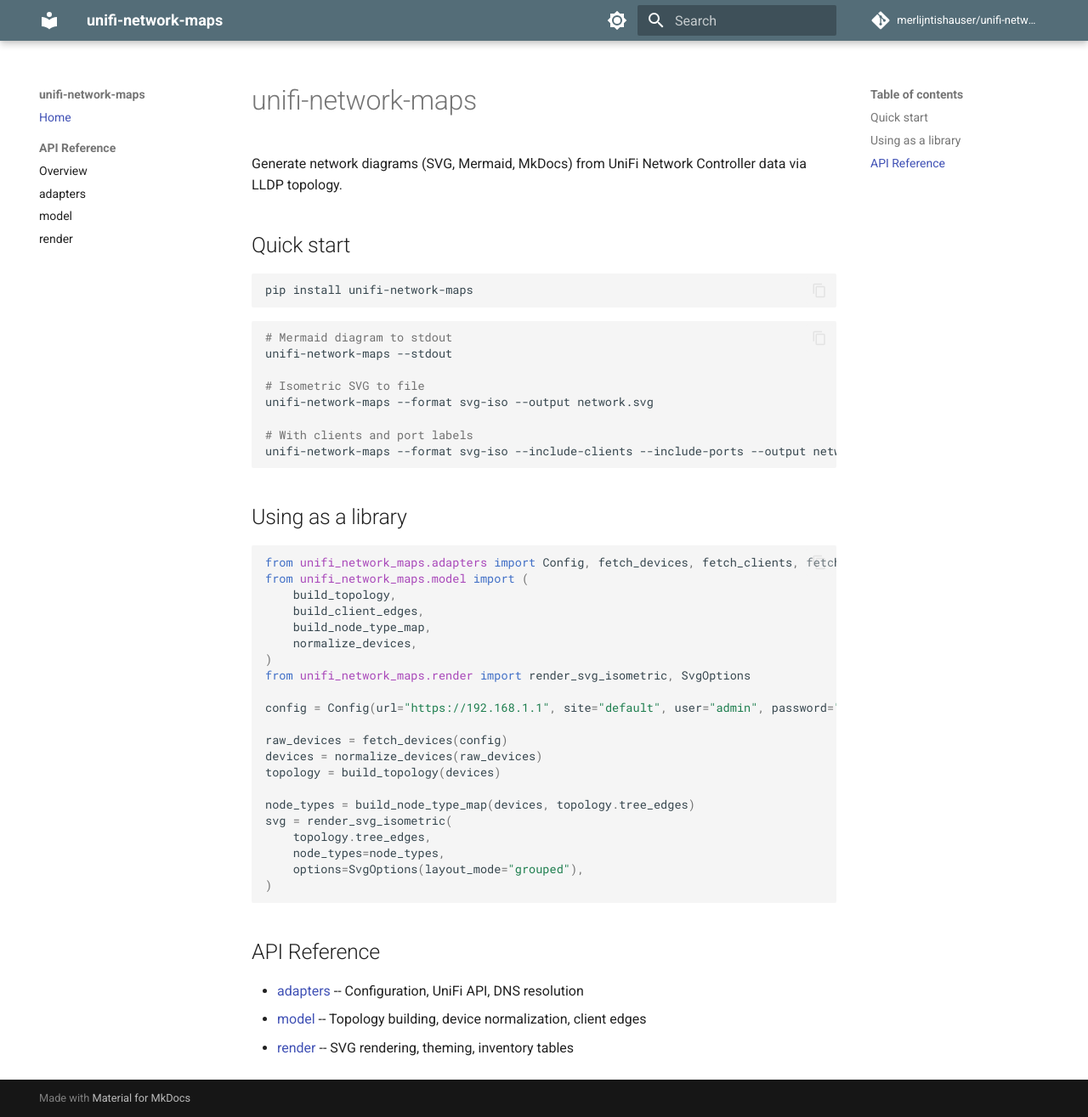
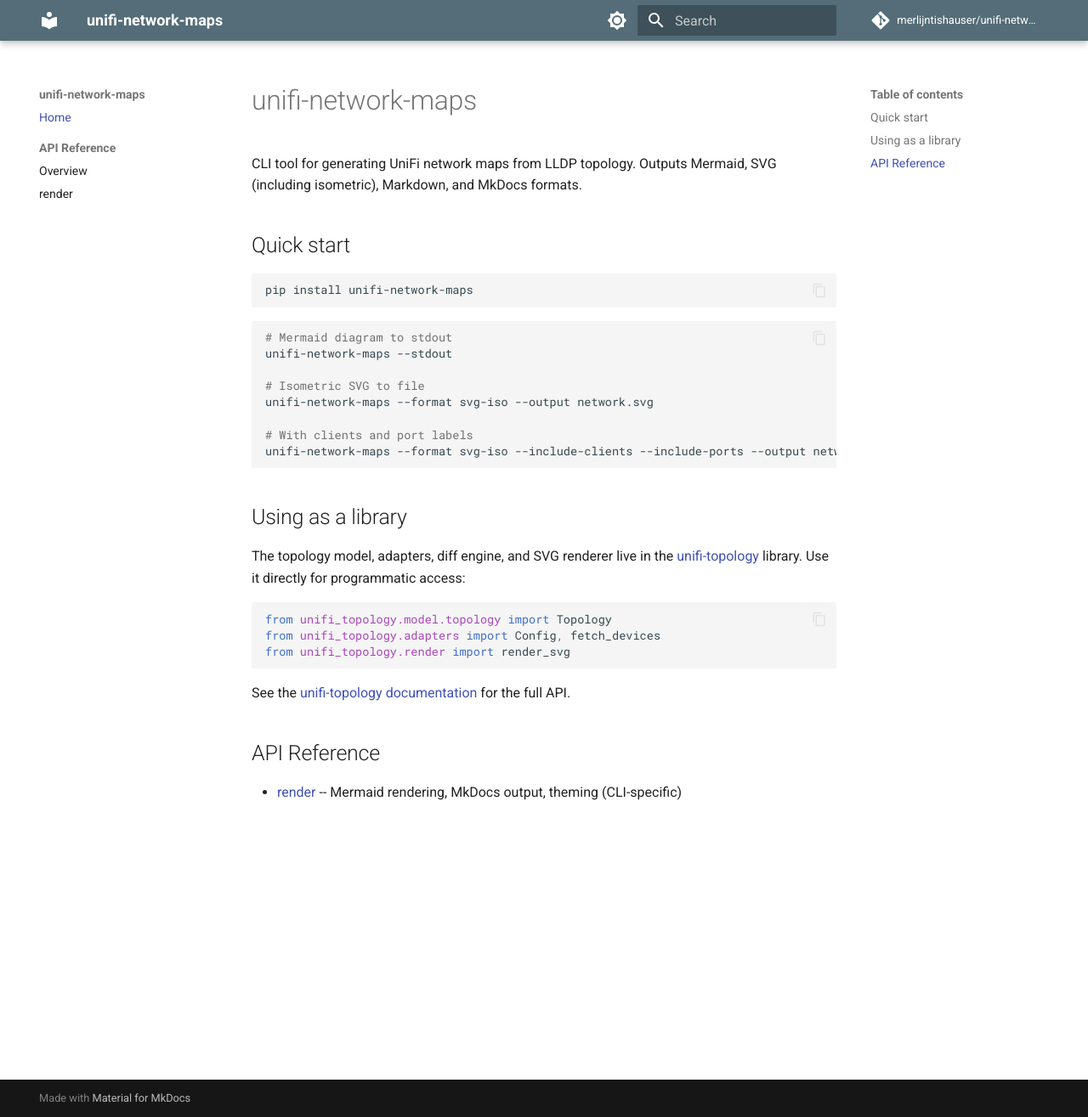
Before and after one commit to merlijntishauser/unifi-network-maps, an MkDocs documentation site: the page built from docs/index.md, in a window 1280 px wide and 1315 px high. Shown: the whole window at 85% size. Built offline with MkDocs 1.6.1 and Material for MkDocs 9.7.7, drawn with Linux system fonts in a browser that asks for light colours; comment, search, counter and statistics services are not loaded.

Commit message:
Clean up stale references from library extraction
- Sync VERSION and __init__.py to 2.0.0
- Replace stale unifi-controller-api and python-dotenv deps with
  unifi-topology in requirements.txt and constraints.txt
- Rewrite docs to point at unifi-topology for model/adapters/SVG;
  remove docs/api/adapters.md and docs/api/model.md
- Remove contract test plumbing from pyproject.toml, Makefile,
  scripts/ci.sh, and CI workflow
- Remove stale asset includes from MANIFEST.in
- Update LICENSES.md to reference unifi-topology bundled assets
- Remove library-concern items from TODO.md

````diff
--- a/constraints.txt
+++ b/constraints.txt
@@ -1,5 +1,4 @@
-unifi-controller-api==0.3.2
-python-dotenv==1.2.1
+unifi-topology>=1.0.1
 PyYAML==6.0.3
 Jinja2==3.1.6
 Faker==40.5.1
--- a/docs/index.md
+++ b/docs/index.md
@@ -1,6 +1,6 @@
 # unifi-network-maps
 
-Generate network diagrams (SVG, Mermaid, MkDocs) from UniFi Network Controller data via LLDP topology.
+CLI tool for generating UniFi network maps from LLDP topology. Outputs Mermaid, SVG (including isometric), Markdown, and MkDocs formats.
 
 ## Quick start
 
@@ -21,32 +21,19 @@
 
 ## Using as a library
 
+The topology model, adapters, diff engine, and SVG renderer live in the
+[unifi-topology](https://pypi.org/project/unifi-topology/) library. Use it directly for
+programmatic access:
+
 ```python
-from unifi_network_maps.adapters import Config, fetch_devices, fetch_clients, fetch_networks
-from unifi_network_maps.model import (
-    build_topology,
-    build_client_edges,
-    build_node_type_map,
-    normalize_devices,
-)
-from unifi_network_maps.render import render_svg_isometric, SvgOptions
+from unifi_topology.model.topology import Topology
+from unifi_topology.adapters import Config, fetch_devices
+from unifi_topology.render import render_svg
+```
 
-config = Config(url="https://192.168.1.1", site="default", user="admin", password="secret")
-
-raw_devices = fetch_devices(config)
-devices = normalize_devices(raw_devices)
-topology = build_topology(devices)
-
-node_types = build_node_type_map(devices, topology.tree_edges)
-svg = render_svg_isometric(
-    topology.tree_edges,
-    node_types=node_types,
-    options=SvgOptions(layout_mode="grouped"),
-)
-```
+See the [unifi-topology documentation](https://github.com/merlijntishauser/unifi-topology)
+for the full API.
 
 ## API Reference
 
-- [adapters](api/adapters.md) -- Configuration, UniFi API, DNS resolution
-- [model](api/model.md) -- Topology building, device normalization, client edges
-- [render](api/render.md) -- SVG rendering, theming, inventory tables
+- [render](api/render.md) -- Mermaid rendering, MkDocs output, theming (CLI-specific)
--- a/mkdocs.yml
+++ b/mkdocs.yml
@@ -56,6 +56,4 @@
   - Home: index.md
   - API Reference:
       - Overview: api/index.md
-      - adapters: api/adapters.md
-      - model: api/model.md
       - render: api/render.md
--- a/pyproject.toml
+++ b/pyproject.toml
@@ -89,7 +89,6 @@
 markers = [
     "unit: Pure unit tests with no external dependencies",
     "integration: Tests involving multiple components working together",
-    "contract: API contract verification tests",
     "acceptance: End-to-end validation (visual regression, smoketests)",
 ]
 
--- a/requirements.txt
+++ b/requirements.txt
@@ -1,4 +1,3 @@
-unifi-controller-api==0.3.2
-python-dotenv==1.2.1
+unifi-topology>=1.0.1
 PyYAML==6.0.3
 Jinja2==3.1.6
--- a/src/unifi_network_maps/__init__.py
+++ b/src/unifi_network_maps/__init__.py
@@ -1 +1 @@
-__version__ = "1.6.4"
+__version__ = "2.0.0"
````
Also changed, not shown: LICENSES.md (+16 -54 lines), TODO.md (+1 -12 lines), docs/api/adapters.md (deleted, +0 -5 lines), docs/api/index.md (+8 -14 lines), docs/api/model.md (deleted, +0 -5 lines), docs/api/render.md (+1 -1 lines), 5 other files.
